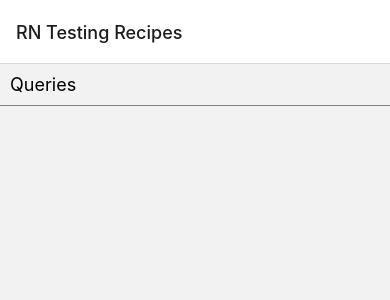
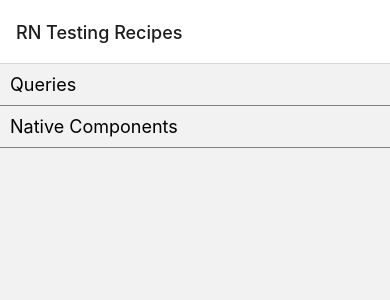
Before and after one commit to CodingItWrong/rn-testing-recipes, a React Native app: screen / in a window 390 px wide. Shown: the top 300 px of the page. Built offline with nearby package versions, Linux system fonts and the light colour scheme.

Commit message:
Add alert

```diff
--- a/App.js
+++ b/App.js
@@ -1,5 +1,6 @@
 import {NavigationContainer} from '@react-navigation/native';
 import {createNativeStackNavigator} from '@react-navigation/native-stack';
+import NativeComponentsScreen from './src/NativeComponentsScreen/NativeComponentsScreen';
 import QueriesScreen from './src/QueriesScreen/QueriesScreen';
 import RecipeList from './src/RecipeList';
 
@@ -11,6 +12,10 @@ export default function App() {
       <Stack.Navigator>
         <Stack.Screen name="RN Testing Recipes" component={RecipeList} />
         <Stack.Screen name="Queries" component={QueriesScreen} />
+        <Stack.Screen
+          name="Native Components"
+          component={NativeComponentsScreen}
+        />
       </Stack.Navigator>
     </NavigationContainer>
   );
--- /dev/null
+++ b/src/NativeComponentsScreen/NativeComponentsScreen.js
@@ -0,0 +1,13 @@
+import {Alert, Pressable, Text} from 'react-native';
+
+export default function NativeComponentsScreen() {
+  function showAlert() {
+    Alert.alert('Alert Title', 'This is an alert', [{text: 'OK'}]);
+  }
+
+  return (
+    <Pressable onPress={showAlert}>
+      <Text>Show Alert Message</Text>
+    </Pressable>
+  );
+}
--- a/src/RecipeList.js
+++ b/src/RecipeList.js
@@ -1,15 +1,22 @@
 import {useNavigation} from '@react-navigation/native';
 import {Pressable, StyleSheet, Text} from 'react-native';
+
+const rows = [{name: 'Queries'}, {name: 'Native Components'}];
 
 export default function RecipeList() {
   const navigation = useNavigation();
   return (
-    <Pressable
-      style={styles.row}
-      onPress={() => navigation.navigate('Queries')}
-    >
-      <Text style={styles.rowText}>Queries</Text>
-    </Pressable>
+    <>
+      {rows.map(row => (
+        <Pressable
+          key={row.name}
+          style={styles.row}
+          onPress={() => navigation.navigate(row.name)}
+        >
+          <Text style={styles.rowText}>{row.name}</Text>
+        </Pressable>
+      ))}
+    </>
   );
 }
 
```
Also changed, not shown: 1 other file (tests, documents, lock files or other folders).
